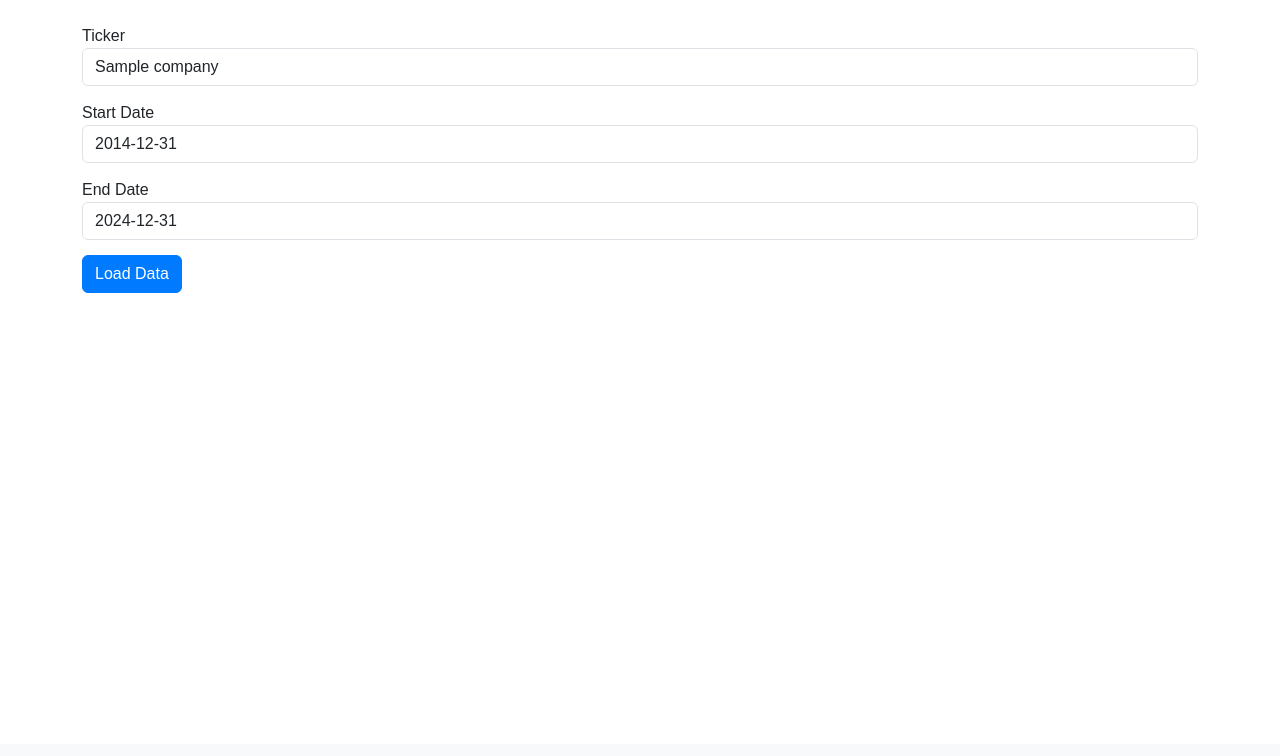
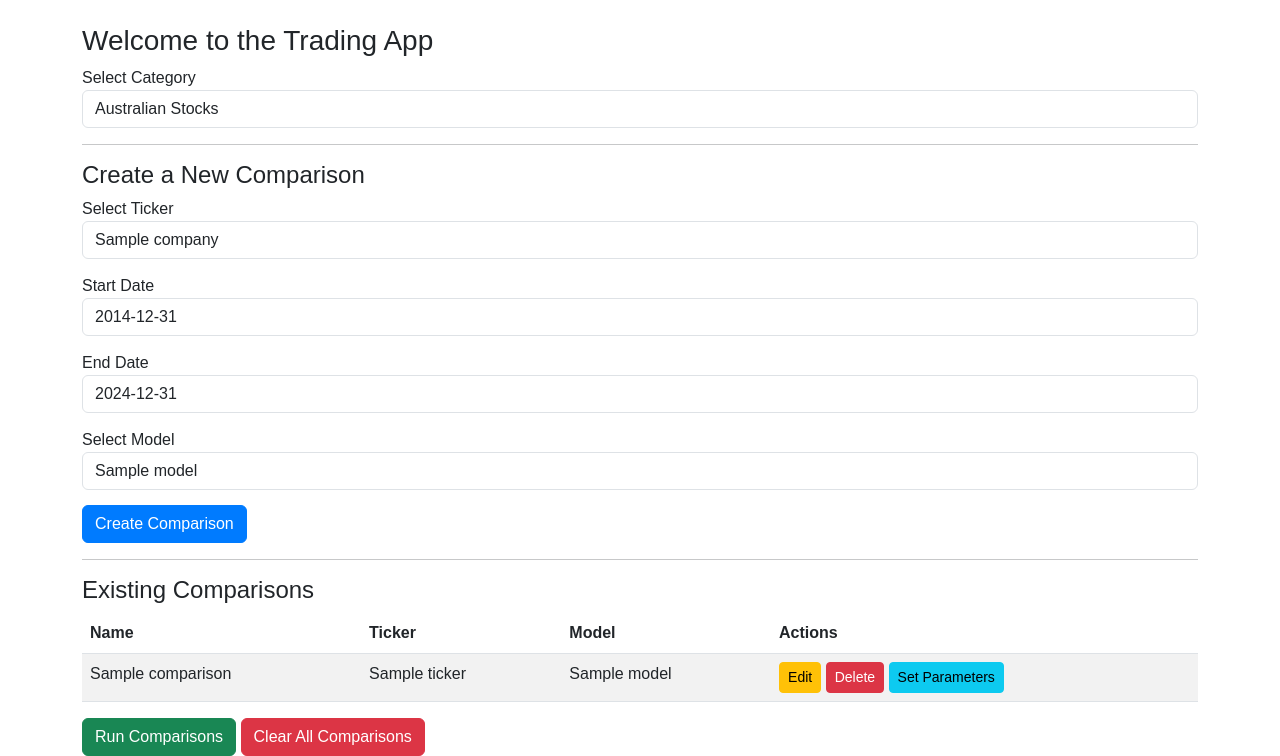
Before and after one commit to AlfaDjalo/Electronic-Trading-App, a Flask app: template templates/index.html in a window 1280 px wide. Shown: the part 56-812 px from the top of the page. Before the commit the page ends 349 px from the top, so only its background shows below. Run offline with Flask 3, Linux system fonts and the light colour scheme; the template is opened without the code that fills it: most values are stand-ins (such as "Sample title", 1, 10 or a date in 2020); some libraries are stand-ins or nearby versions.

Commit message:
Recreated index.html

```diff
--- a/routes.py
+++ b/routes.py
@@ -125,11 +125,11 @@ def setup_routes(app):
             Response: Redirect to the home page.
         """
         nonlocal comparison_counter  # Use the counter to generate unique names
-        category = request.form.get('category', 'default')  # Default to Australian stocks
+        category = request.form.get('category', 'australian')  # Default to Australian stocks
         print("Category", category)
         ticker = request.form.get('ticker')
-        if category == 'australian':
-            ticker += '.AX'
+        if category == 'australian' and not ticker.endswith('.AX'):
+            ticker += '.AX'  # Ensure Australian tickers have ".AX"
         start_date = request.form.get('start_date')
         end_date = request.form.get('end_date')
         model = request.form.get('model')
@@ -311,7 +311,9 @@ def setup_routes(app):
         Returns:
             Response: Rendered HTML template with comparison results.
         """
+        print("Running comparisons")
         comparisons = session.get('comparisons', [])
+        print(request.method)
         if not comparisons:
             return render_template('comparison_results.html', results=[], unique_tickers=[], selected_ticker=None)
 
@@ -346,11 +348,14 @@ def setup_routes(app):
             )
 
         for comparison in filtered_comparisons:
+            print("Running comparison ", comparison['name'])
             ticker = comparison['ticker']
             start_date = comparison['start_date']
             end_date = comparison['end_date']
             model = comparison['model']
             params = comparison.get('params', {})
+            print("Params ")
+            print(params)
             stock_data = StockData(ticker, start_date, end_date, load_data=True, create_model_data=True)
             features = stock_data.create_feature_list(comparison)
             target = stock_data.create_target(comparison)
--- a/templates/index.html
+++ b/templates/index.html
@@ -3,12 +3,30 @@
 {% block title %}Home{% endblock %}
 
 {% block content %}
-<form action="/load_data" method="post">
+<h3>Welcome to the Trading App</h3>
+
+<form method="get" action="{{ url_for('index') }}">
     <div class="form-group">
-        <label for="ticker">Ticker</label>
+        <label for="category">Select Category</label>
+        <select class="form-control" id="category" name="category" onchange="this.form.submit()">
+            <option value="australian" {% if category == "australian" %}selected{% endif %}>Australian Stocks</option>
+            <option value="us" {% if category == "us" %}selected{% endif %}>US Stocks</option>
+            <option value="fx" {% if category == "fx" %}selected{% endif %}>Forex</option>
+            <option value="crypto" {% if category == "crypto" %}selected{% endif %}>Cryptocurrency</option>
+        </select>
+    </div>
+</form>
+
+<hr>
+
+<h4>Create a New Comparison</h4>
+<form method="post" action="{{ url_for('create_comparison') }}">
+    <input type="hidden" name="category" value="{{ category }}">  <!-- Add hidden input for category -->
+    <div class="form-group">
+        <label for="ticker">Select Ticker</label>
         <select class="form-control" id="ticker" name="ticker">
             {% for ticker in tickers %}
-                <option value="{{ ticker.Code }}">{{ ticker.Company }}</option>
+            <option value="{{ ticker.Code }}">{{ ticker.Company }}</option>
             {% endfor %}
         </select>
     </div>
@@ -20,8 +38,53 @@
         <label for="end_date">End Date</label>
         <input type="text" class="form-control datepicker" id="end_date" name="end_date" value="2024-12-31">
     </div>
-    <button type="submit" class="btn btn-primary">Load Data</button>
+    <div class="form-group">
+        <label for="model">Select Model</label>
+        <select class="form-control" id="model" name="model">
+            {% for model in models %}
+            <option value="{{ model }}">{{ model }}</option>
+            {% endfor %}
+        </select>
+    </div>
+    <button type="submit" class="btn btn-primary">Create Comparison</button>
 </form>
+
+<hr>
+
+<h4>Existing Comparisons</h4>
+<table class="table table-striped">
+    <thead>
+        <tr>
+            <th>Name</th>
+            <th>Ticker</th>
+            <th>Model</th>
+            <th>Actions</th>
+        </tr>
+    </thead>
+    <tbody>
+        {% for comparison in comparisons %}
+        <tr>
+            <td>{{ comparison.name }}</td>
+            <td>{{ comparison.ticker }}</td>
+            <td>{{ comparison.model }}</td>
+            <td>
+                <a href="{{ url_for('edit_comparison', index=loop.index0) }}" class="btn btn-warning btn-sm">Edit</a>
+                <a href="{{ url_for('delete_comparison', index=loop.index0) }}" class="btn btn-danger btn-sm">Delete</a>
+                <a href="{{ url_for('set_parameters', index=loop.index0) }}" class="btn btn-info btn-sm">Set Parameters</a>
+            </td>
+        </tr>
+        {% endfor %}
+    </tbody>
+</table>
+
+<div class="mt-3">
+    <form method="post" action="{{ url_for('run_comparisons') }}" style="display: inline;">
+        <button type="submit" class="btn btn-success">Run Comparisons</button>
+    </form>
+    <form method="post" action="{{ url_for('clear_comparisons') }}" style="display: inline;">
+        <button type="submit" class="btn btn-danger">Clear All Comparisons</button>
+    </form>
+</div>
 
 <script src="https://code.jquery.com/jquery-3.6.0.min.js"></script>
 <script src="https://cdnjs.cloudflare.com/ajax/libs/bootstrap-datepicker/1.9.0/js/bootstrap-datepicker.min.js"></script>
```
Also changed, not shown: templates/comparison_results.html (+4 -0 lines), 1 other file.
